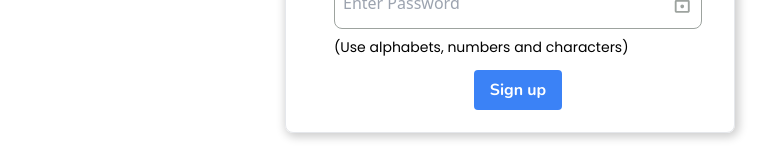
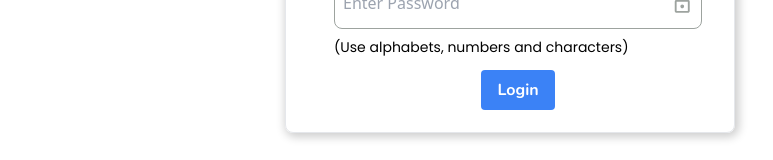
Before and after one commit to teslyym/DigiNote, a React (Vite) app in the folder Client/: page /login in a window 1280 px wide. Shown: the part 291-451 px from the top of the page, without its empty margins (130-903 px from the left). Built offline with nearby package versions, Linux system fonts and the light colour scheme.

Commit message:
Addition of Login Page

```diff
--- a/Client/src/Pages/Login.jsx
+++ b/Client/src/Pages/Login.jsx
@@ -58,9 +58,9 @@ const Login = () => {
                   (Use alphabets, numbers and characters)
                 </p>
                 <div className="w-[150] flex items-center justify-center py-3">
-                  <Link to="/login">
+                  <Link to="">
                     <button className="bg-blue-500 hover:bg-blue-700 text-white font-nunito font-bold py-2 px-4 rounded">
-                      Sign up
+                      Login
                     </button>
                   </Link>
                 </div>
```
